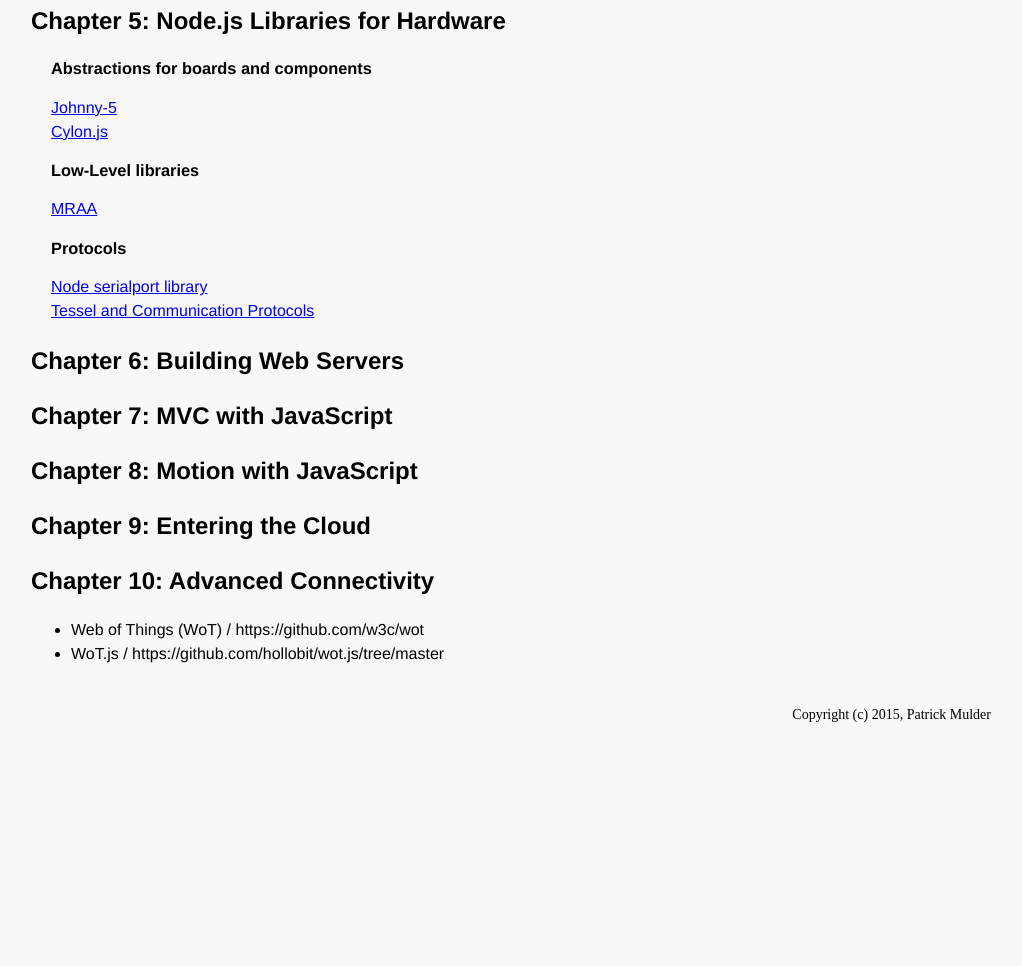
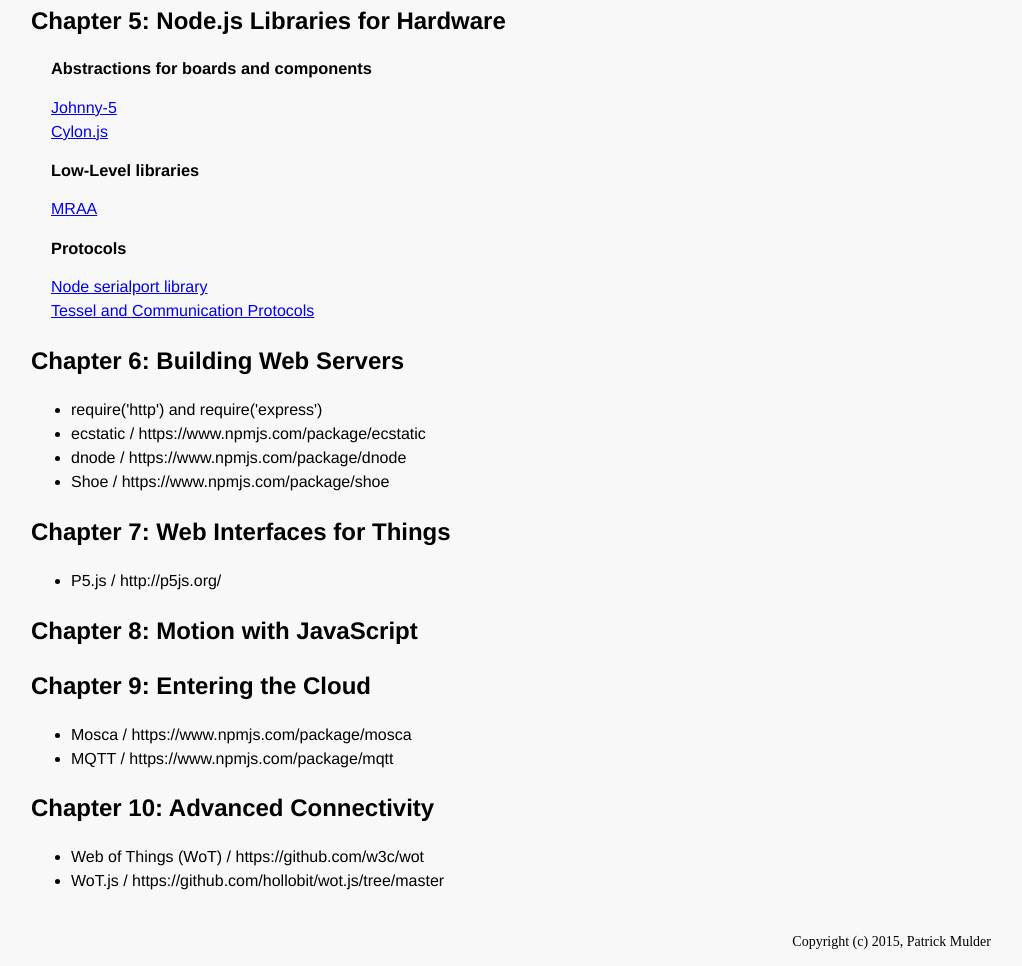
Before and after one commit to embeddednodejs/embeddednodejs.github.io, a website: page static/chapters.html in a window 1280 px wide. Shown: the part 1463-2429 px from the top of the page, without its empty margins (161-1183 px from the left). Before the commit the page ends 2202 px from the top, so only its background shows below. Drawn offline with Linux system fonts and the light colour scheme.

Commit message:
some more placeholder for links

```diff
--- a/static/chapters.html
+++ b/static/chapters.html
@@ -149,15 +149,28 @@
 
 <article class="overview chapter">
 	<h1>Chapter 6: Building Web Servers</h1>
+        <ul>
+          <li>require('http') and require('express') </li>
+          <li>ecstatic /  https://www.npmjs.com/package/ecstatic </li>
+          <li>dnode / https://www.npmjs.com/package/dnode </li>
+          <li>Shoe / https://www.npmjs.com/package/shoe</li>
+        </ul>
 </article>
 <article class="overview chapter">
-	<h1>Chapter 7: MVC with JavaScript</h1>
+	<h1>Chapter 7: Web Interfaces for Things</h1>
+        <ul>
+          <li>P5.js / http://p5js.org/ </li>
+        </ul>
 </article>
 <article class="overview chapter">
 	<h1>Chapter 8: Motion with JavaScript</h1>
 </article>
 <article class="overview chapter">
 	<h1>Chapter 9: Entering the Cloud</h1>
+        <ul>
+          <li>Mosca / https://www.npmjs.com/package/mosca </li>
+          <li>MQTT / https://www.npmjs.com/package/mqtt </li>
+        </ul>
 </article>
 <article class="overview chapter">
 	<h1>Chapter 10: Advanced Connectivity</h1>
```
